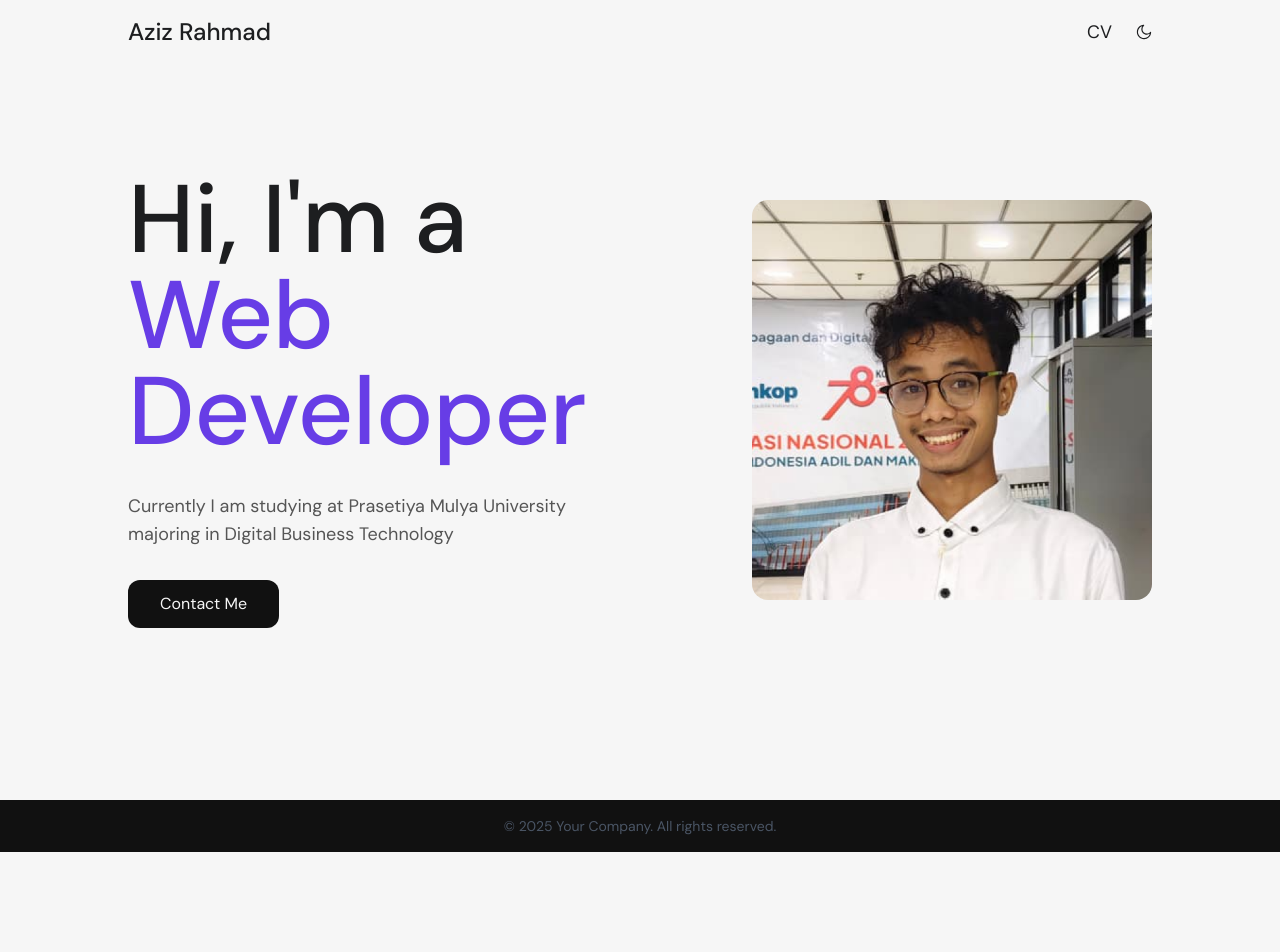
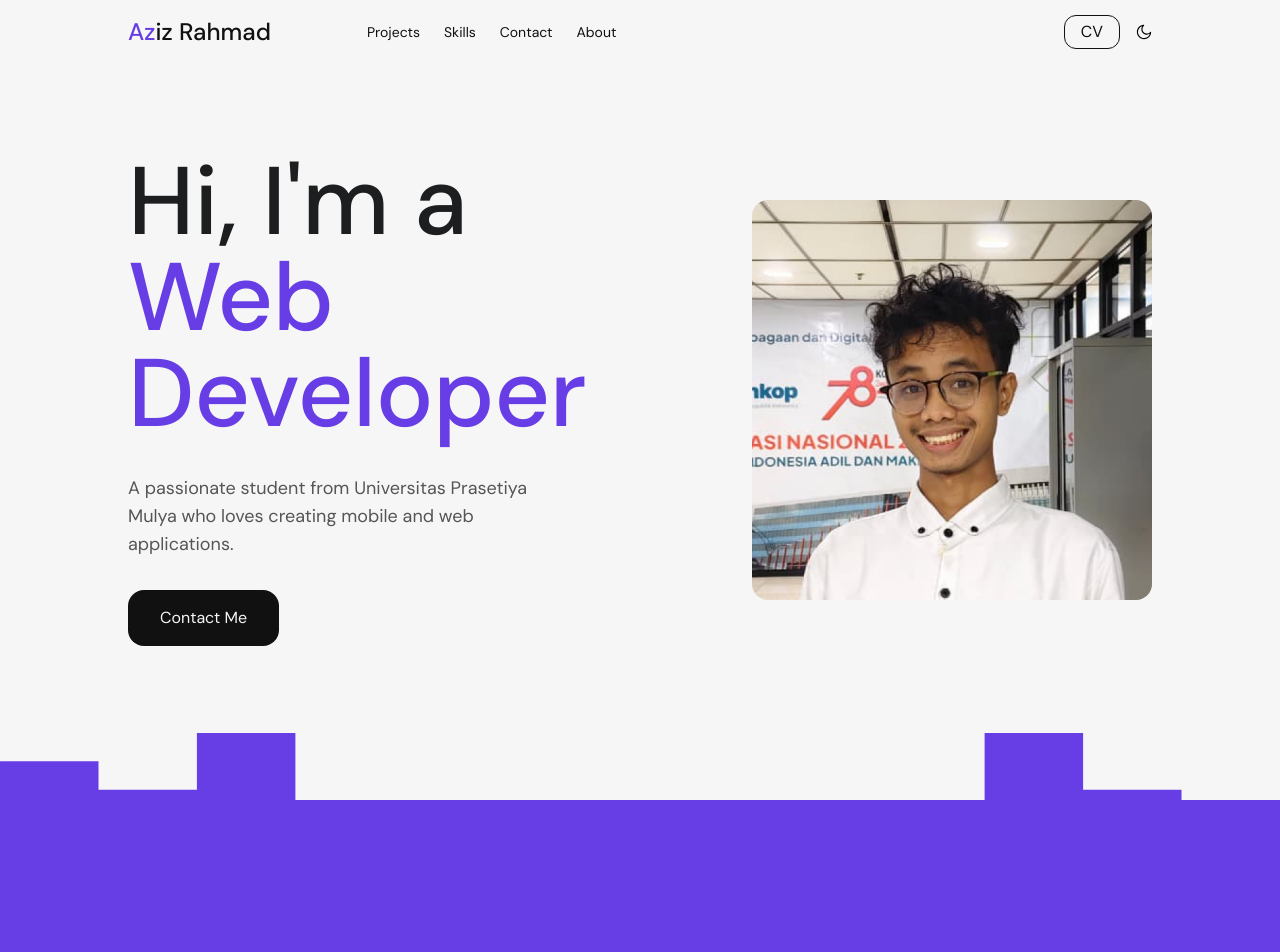
Before and after one commit to rhmdziz/aziz-personal-portofolio, a Next.js app in the folder frontend/: page / in a window 1280 px wide. Shown: the top 952 px of the page. Before the commit the page ends 852 px from the top, so only its background shows below. Built offline with nearby package versions, Linux system fonts and the light colour scheme.

Commit message:
Update UI header, navbar

```diff
--- a/frontend/app/page.js
+++ b/frontend/app/page.js
@@ -1,6 +1,9 @@
 "use client";
 import Image from "next/image";
+import { motion, AnimatePresence } from "framer-motion";
 import { useEffect, useState } from "react";
+import { DownOutlined } from "@ant-design/icons";
+import Link from "next/link";
 
 export default function Home() {
   const roles = ["Full Stack", "Mobile", "Web", "Backend"];
@@ -9,29 +12,44 @@ export default function Home() {
   useEffect(() => {
     const timer = setInterval(() => {
       setIndex((prev) => (prev + 1) % roles.length);
-    }, 2000);
+    }, 2500);
     return () => clearInterval(timer);
   }, []);
 
   return (
-    <div className="flex items-center justify-center min-h-screen">
-      <div className="max-w-5xl w-full h-screen flex flex-col-reverse md:flex-row justify-center md:justify-between items-center px-6 md:px-0">
+    <div className="flex flex-col items-center justify-center min-h-screen">
+      {/* Hero Section */}
+      <div className="bg-white-primary w-full relative flex justify-center">
+        <div className="max-w-5xl w-full h-screen flex flex-col-reverse md:flex-row justify-center md:justify-between items-center px-6 md:px-0 relative">
           <div className="text-left">
-          <h1 className="text-6xl sm:text-6xl md:text-7xl lg:text-8xl font-medium text-black-primary">
+            <h1 className="text-6xl sm:text-6xl md:text-7xl lg:text-8xl font-medium text-black-primary ">
               Hi, I'm a
               <br />
               <span className="text-purple-primary">
-              <span key={roles[index]}>{roles[index]}</span>
+                <AnimatePresence mode="wait">
+                  <motion.span
+                    key={roles[index]}
+                    initial={{ y: -30, opacity: 0 }}
+                    animate={{ y: 0, opacity: 1 }}
+                    exit={{ y: 0, opacity: 1 }}
+                    transition={{ duration: 0.5, ease: "easeIn" }}
+                    className="inline-block"
+                  >
+                    {roles[index]}
+                  </motion.span>
+                </AnimatePresence>
                 <br /> Developer
               </span>
             </h1>
             <p className="mt-4 md:mt-8 text-gray-secondary text-base sm:text-lg max-w-md mx-auto md:mx-0">
-            Currently I am studying at Prasetiya Mulya University majoring in
-            Digital Business Technology{" "}
+              A passionate student from Universitas Prasetiya Mulya who loves
+              creating mobile and web applications.
             </p>
-          <div className="bg-gray-primary inline-block mt-4 md:mt-8 py-3 px-8 rounded-xl cursor-pointer hover:opacity-90">
+            <Link href="#contact">
+              <div className="bg-gray-primary inline-block mt-4 md:mt-8 py-4 px-8 rounded-2xl hover:opacity-90">
                 <p className="text-white-primary">Contact Me</p>
               </div>
+            </Link>
           </div>
           <div className="mb-8 md:mb-0">
             <Image
@@ -43,6 +61,24 @@ export default function Home() {
             />
           </div>
         </div>
+        <svg
+          className="absolute -bottom-40 pointer-events-none"
+          xmlns="http://www.w3.org/2000/svg"
+          viewBox="0 0 1440 320"
+        >
+          <path
+            fill="#673DE6"
+            fillOpacity="1"
+            d="M0,32L0,96L110.8,96L110.8,128L221.5,128L221.5,64L332.3,64L332.3,224L443.1,224L443.1,288L553.8,288L553.8,160L664.6,160L664.6,224L775.4,224L775.4,192L886.2,192L886.2,192L996.9,192L996.9,160L1107.7,160L1107.7,64L1218.5,64L1218.5,128L1329.2,128L1329.2,224L1440,224L1440,320L1329.2,320L1329.2,320L1218.5,320L1218.5,320L1107.7,320L1107.7,320L996.9,320L996.9,320L886.2,320L886.2,320L775.4,320L775.4,320L664.6,320L664.6,320L553.8,320L553.8,320L443.1,320L443.1,320L332.3,320L332.3,320L221.5,320L221.5,320L110.8,320L110.8,320L0,320L0,320Z"
+          ></path>
+        </svg>
+      </div>
+      <div
+        id="about"
+        className="bg-purple-primary w-full relative flex justify-center"
+      >
+        <div className="max-w-5xl w-full h-screen flex flex-col-reverse md:flex-row justify-center md:justify-between items-center px-6 md:px-0"></div>
+      </div>
     </div>
   );
 }
--- a/frontend/components/navbar.js
+++ b/frontend/components/navbar.js
@@ -1,24 +1,83 @@
 "use client";
-import { useState } from "react";
+import { useState, useEffect } from "react";
 import { MoonOutlined, MoonFilled } from "@ant-design/icons";
 import Link from "next/link";
 
 export default function Navbar() {
   const [isDarkMode, setIsDarkMode] = useState(false);
+  const [isScrolled, setIsScrolled] = useState(false);
   const toggleDarkMode = () => {
     setIsDarkMode(!isDarkMode);
   };
 
+  useEffect(() => {
+    const handleScroll = () => {
+      if (window.scrollY > 10) {
+        setIsScrolled(true);
+      } else {
+        setIsScrolled(false);
+      }
+    };
+
+    window.addEventListener("scroll", handleScroll);
+    return () => window.removeEventListener("scroll", handleScroll);
+  }, []);
+
   return (
-    <nav className="fixed w-full py-2 text-black-primary flex justify-center z-10 bg-white-primary md:bg-white-primary/80 md:backdrop-blur-lg px-6 md:px-0">
+    <nav
+      className={`fixed w-full py-2 flex justify-center z-[9999] ${
+        isScrolled ? "bg-white-primary shadow" : "bg-white-primary"
+      }`}
+    >
       <div className="max-w-5xl flex justify-between items-center w-full">
-        <Link href="/" className="text-xl md:text-2xl font-medium">
-          <p className="py-2">Aziz Rahmad</p>
-        </Link>
+        <div className="flex items-center gap-24">
+          <Link href="/" className="text-lg md:text-2xl font-medium">
+            <p className="py-2">
+              <span className="text-purple-primary">Az</span>
+              <span className="text-gray-primary">iz Rahmad</span>
+            </p>
+          </Link>
+          <ul className="hidden md:flex items-center gap-6 text-sm">
+            <li>
+              <Link
+                href="/projects"
+                className="text-gray-primary hover:text-purple-primary"
+              >
+                Projects
+              </Link>
+            </li>
+            <li>
+              <Link
+                href="/skills"
+                className="text-gray-primary hover:text-purple-primary"
+              >
+                Skills
+              </Link>
+            </li>
+            <li>
+              <Link
+                href="/contact"
+                className="text-gray-primary hover:text-purple-primary"
+              >
+                Contact
+              </Link>
+            </li>
+            <li>
+              <Link
+                href="/about"
+                className="text-gray-primary hover:text-purple-primary"
+              >
+                About
+              </Link>
+            </li>
+          </ul>
+        </div>
 
-        <div className="flex items-center gap-6">
-          <Link className="text-lg" href="cv/aziz">
-            <p className="py-2">CV</p>
+        <div className="flex items-center gap-4">
+          <Link href="/cv/aziz">
+            <div className="border rounded-xl px-4 text-gray-primary hover:text-purple-primary transition">
+              <p className="py-1">CV</p>
+            </div>
           </Link>
 
           {isDarkMode ? (
--- a/frontend/package.json
+++ b/frontend/package.json
@@ -11,6 +11,7 @@
   "dependencies": {
     "@ant-design/icons": "^5.6.1",
     "antd": "^5.27.4",
+    "framer-motion": "^12.23.24",
     "next": "15.5.4",
     "react": "19.1.0",
     "react-dom": "19.1.0"
--- a/frontend/styles/globals.css
+++ b/frontend/styles/globals.css
@@ -10,6 +10,10 @@
 }
 
 @layer base {
+  html {
+    scroll-behavior: smooth;
+  }
+
   body {
     background: var(--background);
     font-family: var(--font-inter);
@@ -22,6 +26,12 @@
   }
   .bg-white-primary {
     background-color: var(--background);
+  }
+  .bg-black-primary {
+    background-color: var(--black);
+  }
+  .bg-purple-primary {
+    background-color: var(--purple);
   }
 
   .text-white-primary {
@@ -42,4 +52,14 @@
   .text-purple-primary {
     color: var(--purple);
   }
+
+  .hover\:text-purple-primary:hover {
+    color: var(--purple);
+  }
+  .hover\:bg-gray-primary:hover {
+    background-color: var(--gray1);
+  }
+  .hover\:text-white-primary:hover {
+    color: var(--background);
+  }
 }
```
Also changed, not shown: 1 other file (tests, documents, lock files or other folders). Lines whose indentation alone changed are shown as unchanged.
